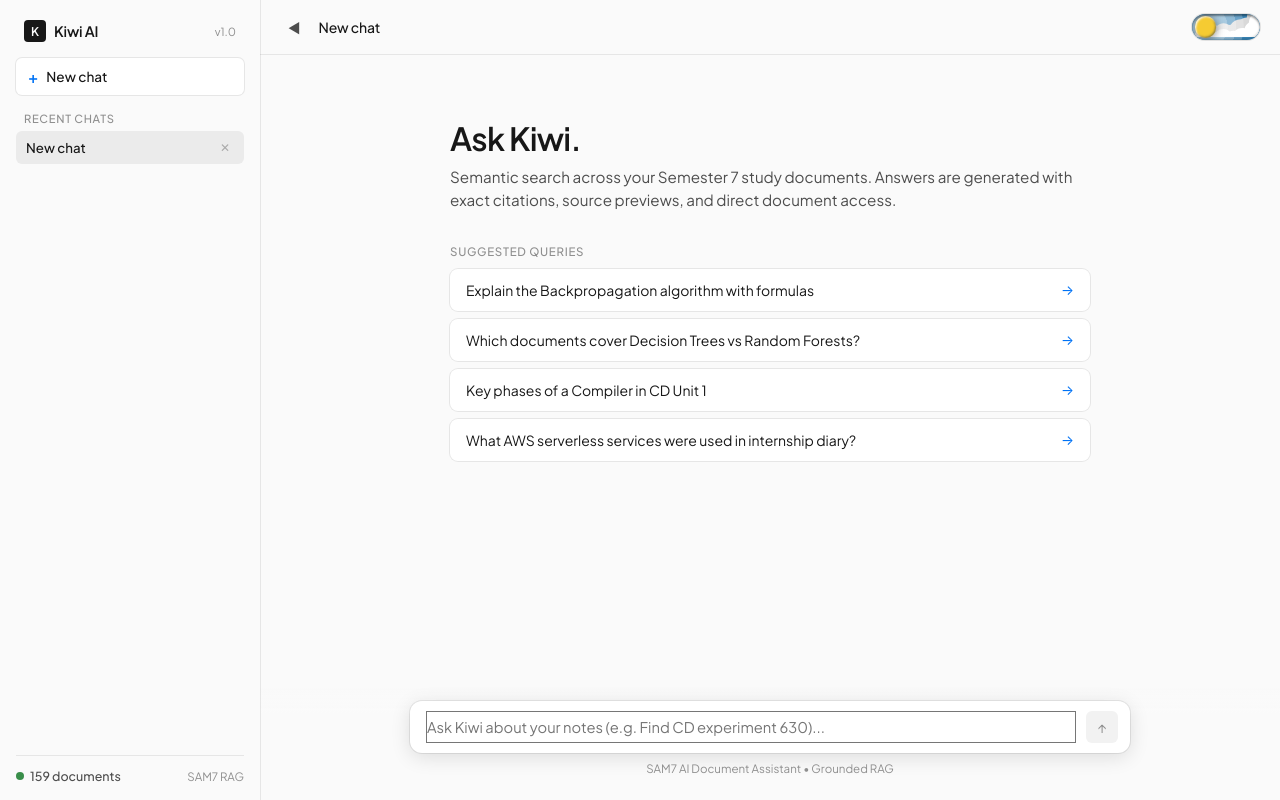
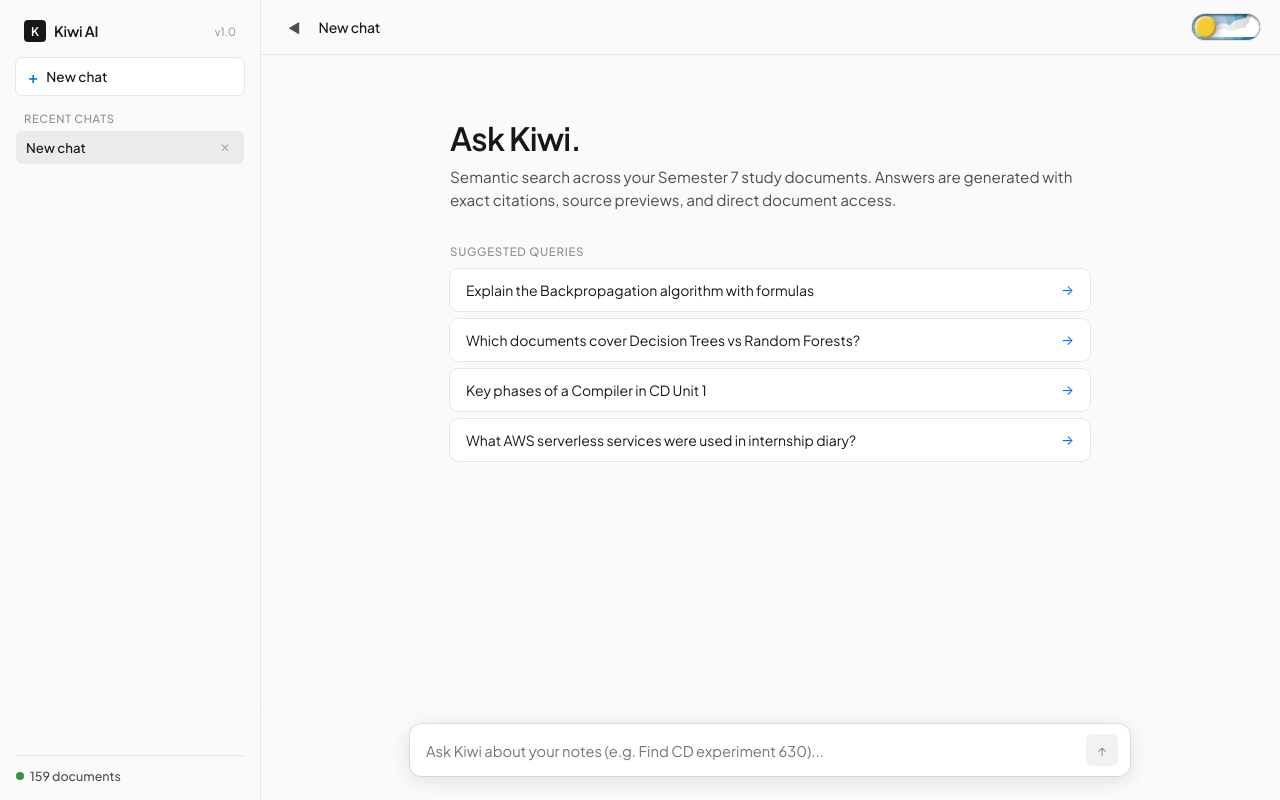
Before and after one commit to mahirfadte3161/kiwi, a Next.js app in the folder frontend/: page / in a window 1280 px wide. Built offline with nearby package versions, Linux system fonts and the light colour scheme.

Commit message:
feat: implement chat frontend with Markdown rendering and local session management

```diff
--- a/frontend/app/globals.css
+++ b/frontend/app/globals.css
@@ -98,7 +98,9 @@ button:active {
 input, textarea {
   font-family: inherit;
   color: inherit;
+  border: none;
   outline: none;
+  box-shadow: none;
   background: transparent;
 }
 
--- a/frontend/app/page.tsx
+++ b/frontend/app/page.tsx
@@ -583,7 +583,6 @@ export default function Home() {
               <span style={{ width: "8px", height: "8px", borderRadius: "50%", background: "#398E4A", display: "inline-block" }} />
               <span style={{ fontSize: "0.78rem", fontWeight: 500 }}>159 documents</span>
             </div>
-            <span style={{ fontSize: "0.72rem", color: "var(--fg-muted)" }}>SAM7 RAG</span>
           </div>
         </div>
       </aside>
@@ -936,10 +935,6 @@ export default function Home() {
               ↑
             </button>
           </div>
-
-          <div style={{ fontSize: "0.72rem", color: "var(--fg-muted)", marginTop: "8px", pointerEvents: "auto" }}>
-            SAM7 AI Document Assistant • Grounded RAG
-          </div>
         </div>
       </main>
     </div>
```
